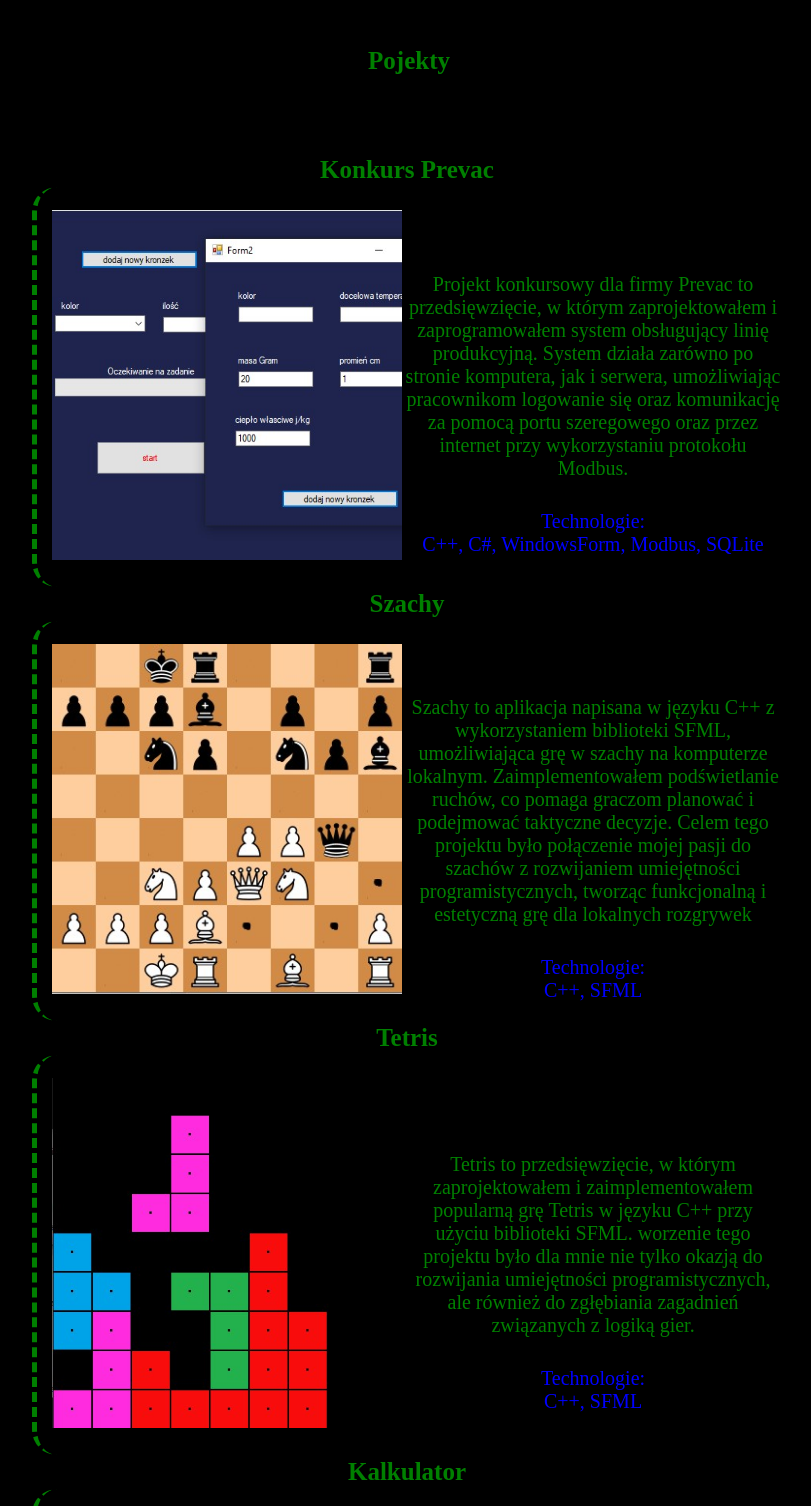
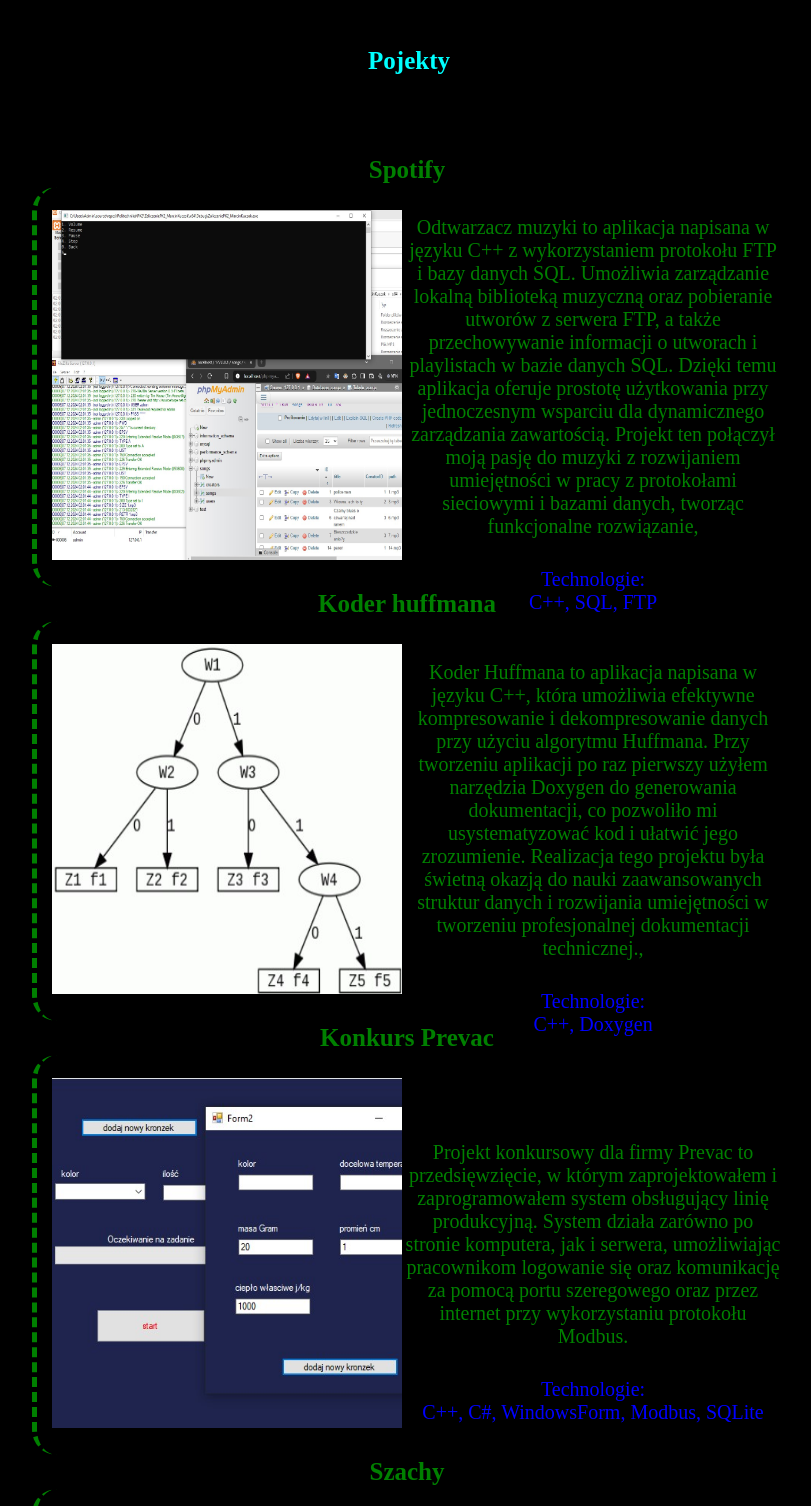
Before and after one commit to D4c0de/D4c0de.github.io, a plain HTML site: page index.html in a window 1280 px wide. Shown: the top 1506 px of the page, without its empty margins (231-1042 px from the left). Drawn offline with Linux system fonts and the light colour scheme.

Commit message:
add polsl project

```diff
--- a/index.html
+++ b/index.html
@@ -13,7 +13,7 @@
         <table>
             <tr>
                 <th>
-                    <p>Pojekty</p>
+                    <p class="Projekty">Pojekty</p>
                 </th>
             </tr>
         </table>
--- a/projekty.js
+++ b/projekty.js
@@ -32,6 +32,16 @@
         return code;
     };
 };
+projectTab.push(new projekt("Spotify", "spotify.jpg", "C++, SQL, FTP ", `Odtwarzacz muzyki to aplikacja napisana w języku C++ z wykorzystaniem protokołu FTP i bazy danych SQL.
+Umożliwia zarządzanie lokalną biblioteką muzyczną oraz pobieranie utworów z serwera FTP, a także przechowywanie informacji o utworach i playlistach w bazie danych SQL.
+Dzięki temu aplikacja oferuje prostotę użytkowania przy jednoczesnym wsparciu dla dynamicznego zarządzania zawartością.
+Projekt ten połączył moją pasję do muzyki z rozwijaniem umiejętności w pracy z protokołami sieciowymi i bazami danych, tworząc funkcjonalne rozwiązanie,`));
+
+projectTab.push(new projekt("Koder huffmana", "huffman.jpg", "C++, Doxygen", `Koder Huffmana to aplikacja napisana w języku C++, która umożliwia efektywne kompresowanie i dekompresowanie danych
+przy użyciu algorytmu Huffmana. Przy tworzeniu aplikacji po raz pierwszy użyłem narzędzia Doxygen do generowania dokumentacji,
+co pozwoliło mi usystematyzować kod i ułatwić jego zrozumienie. Realizacja tego projektu była świetną okazją do nauki zaawansowanych
+struktur danych i rozwijania umiejętności w tworzeniu profesjonalnej dokumentacji technicznej.,`));
+
 projectTab.push(new projekt("Konkurs Prevac","Prevac.jpg","C++, C#, WindowsForm, Modbus, SQLite ", `Projekt konkursowy dla firmy Prevac to przedsięwzięcie,
 w którym zaprojektowałem i zaprogramowałem system obsługujący linię produkcyjną.
 System działa zarówno po stronie komputera, jak i serwera,
--- a/style.css
+++ b/style.css
@@ -69,3 +69,6 @@
     padding-top: 10px;
     height: 10px;
 }
+.Projekty {
+    color: aqua;
+}
```
Also changed, not shown: huffman.jpg (added), spotify.jpg (added).
